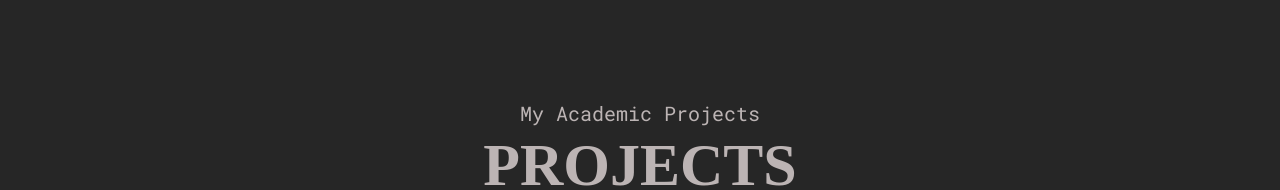
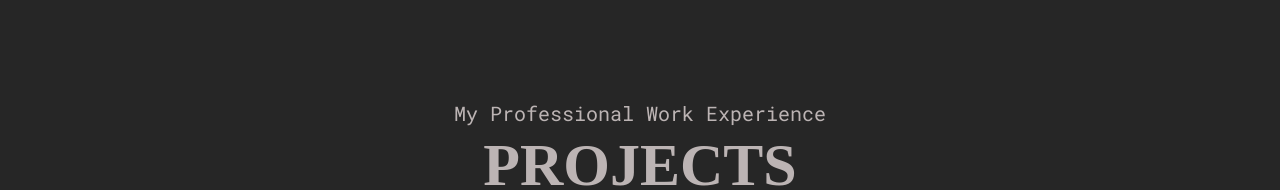
Before and after one commit to durgasaitejathota/durga-portfolio, a React (Create React App) app: page /projects in a window 1280 px wide. Shown: the top 190 px of the page. Built offline with nearby package versions, Linux system fonts and the light colour scheme; a web font is replaced by a local one.

Commit message:
Update Projects.js

```diff
--- a/src/pages/Projects.js
+++ b/src/pages/Projects.js
@@ -19,7 +19,7 @@ export default function Projects() {
   return (
     <ProjectStyle>
       <div className="container">
-        <SectionTitle heading="Projects" subheading="My Academic Projects" />
+        <SectionTitle heading="Projects" subheading="My Professional Work Experience" />
         <div className="projects__allItems">
           {projects.map((item) => (
             <ProjectItem
```
